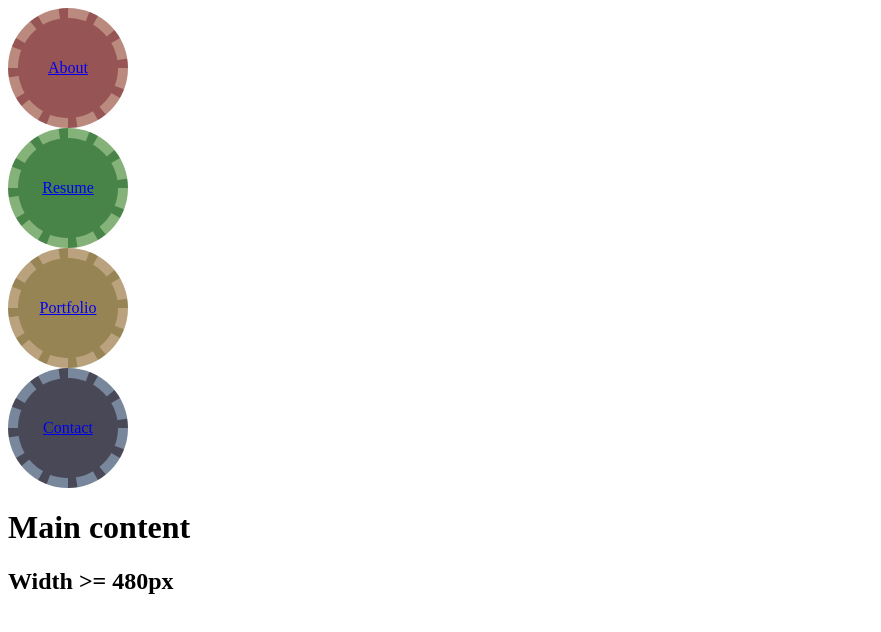
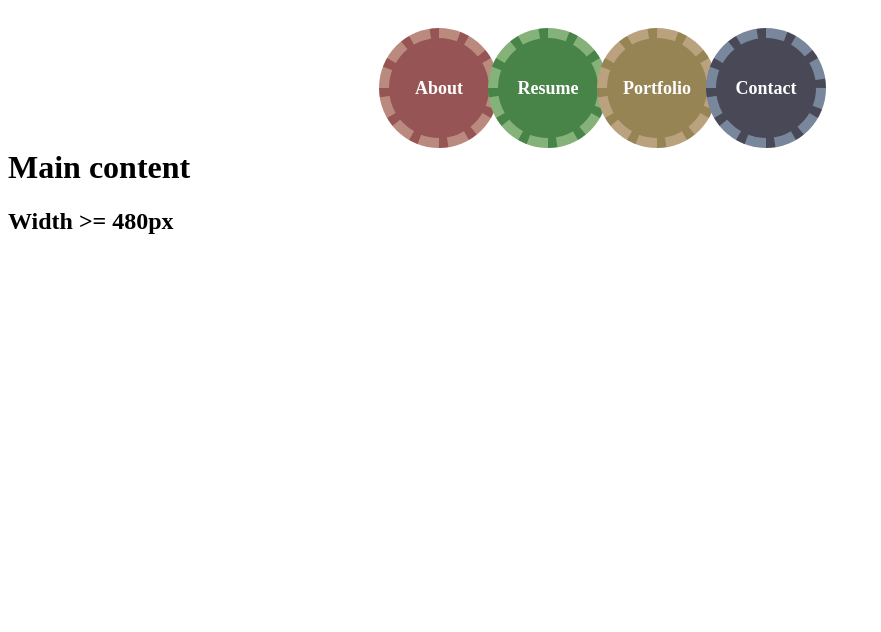
Before and after one commit to squiffy91/swift-academy-homeworks, a plain HTML site: page TerezaTaseva/Test1/Index.html in a window 1280 px wide. Shown: the whole page, without its empty margins (0-881 px from the left). Drawn offline with Linux system fonts and the light colour scheme.

Commit message:
Test 1 Update

```diff
--- a/TerezaTaseva/Test1/Index.html
+++ b/TerezaTaseva/Test1/Index.html
@@ -6,12 +6,13 @@
 	<title>Document</title>
 	<link rel="stylesheet" href="Style.css" media="(min-width: 480px)">
 	<link rel="stylesheet" href="StyleSmall.css" media="(max-width: 480px)">
-
-	<a href="btn-red" class="btn btn-red">About</a>
-	<a href="btn-green" class="btn btn-green">Resume</a>
-	<a href="btn-yellow" class="btn btn-yellow">Portfolio</a>
-	<a href="btn-blue" class="btn btn-blue">Contact</a>
-    <meta name="viewport" content="width=device-width,initial-scale=1">
+	<nav>
+		<div class="btn-container"><a href="btn-red" class="btn btn-red">About</a>
+			<a href="btn-green" class="btn btn-green">Resume</a>
+			<a href="btn-yellow" class="btn btn-yellow">Portfolio</a>
+			<a href="btn-blue" class="btn btn-blue">Contact</a>
+			<meta name="viewport" content="width=device-width,initial-scale=1">
+	</nav>
 </head>
 
 <body>
@@ -21,6 +22,7 @@
 			<h2>Width &gt;= 480px</h2>
 		</section>
 	</main>
+
 </body>
 
 </html>
--- a/TerezaTaseva/Test1/Style.css
+++ b/TerezaTaseva/Test1/Style.css
@@ -2,31 +2,64 @@
     box-sizing: border-box;
 }
 
+.btn-container {
+    text-align: center;
+    width:110;
+    overflow: visible;
+}
+
+.nav {
+    display: block;
+    text-align: center;
+}
+
 .btn {
-  display: flex;
+    top: 20px;
+    text-align: center;
+    line-height: 100px;
+    position: relative;
+    font-size: 18px;
+    font-weight: bold;
+    color: #fff;
+    display: inline-block;
     align-items: center;
     justify-content: center;
+    text-decoration: none;
     width: 120px;
     height: 120px;
     border-radius: 100%;
 }
 
+.btn:hover {
+    top: 15px;
+    text-decoration: underline;
+    z-index: 9999;
+    box-shadow: 0 0 5px #666;
+}
+
 .btn-red {
     background-color: #965454;
     border: rgba(224, 192, 168, .5) 10px dashed;
+    position: relative;
+    left: -15px;
 }
 
 .btn-green {
     background-color: #488448;
     border: rgba(192, 224, 168, .5) 10px dashed;
+    position: relative;
+    left: -30px;
 }
 
 .btn-yellow {
     background-color: #968454;
     border: rgba(224, 192, 168, .5) 10px dashed;
+    position: relative;
+    left: -45px;
 }
 
 .btn-blue {
     background-color: #484856;
     border: rgba(168, 198,224, .5) 10px dashed;
+    left: -60px;
 }
--- a/TerezaTaseva/Test1/StyleSmall.css
+++ b/TerezaTaseva/Test1/StyleSmall.css
@@ -0,0 +1,58 @@
+* {
+    box-sizing: border-box;
+}
+
+.btn-container {
+    text-align: center;
+    width:480;
+    overflow: visible;
+}
+
+.nav {
+    display: block;
+    text-align: center;
+}
+
+
+.btn {
+    top: 20px;
+    text-align: center;
+    line-height: 100px;
+    position: relative;
+    font-size: 18px;
+    font-weight: bold;
+    color: #fff;
+    display: block;
+    align-items: center;
+    justify-content: center;
+    text-decoration: none;
+    width: 480px;
+    height: 120px;
+}
+
+.btn:hover {
+    top: 15px;
+    text-decoration: underline;
+    z-index: 9999;
+    box-shadow: 0 0 5px #666;
+}
+
+.btn-red {
+    background-color: #965454;
+    border: rgba(224, 192, 168, .5) 10px dashed;
+}
+
+.btn-green {
+    background-color: #488448;
+    border: rgba(192, 224, 168, .5) 10px dashed;
+}
+
+.btn-yellow {
+    background-color: #968454;
+    border: rgba(224, 192, 168, .5) 10px dashed;
+}
+
+.btn-blue {
+    background-color: #484856;
+    border: rgba(168, 198,224, .5) 10px dashed;
+}
```
Lines whose indentation alone changed are shown as unchanged.
